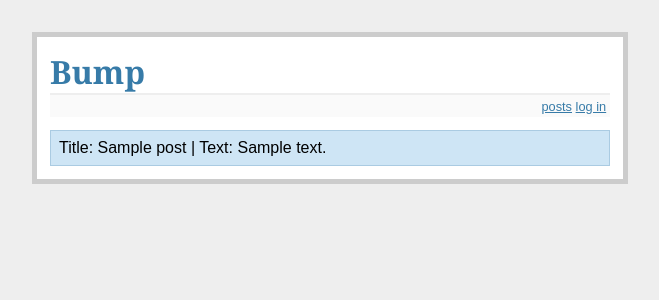
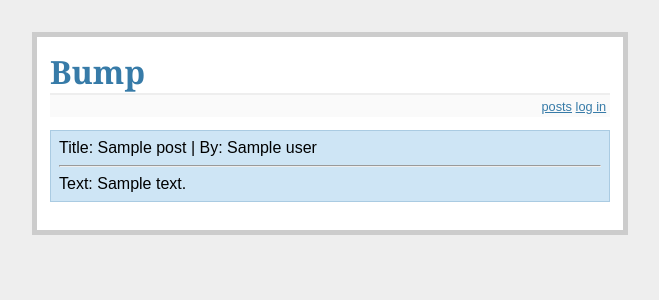
Before and after one commit to bump-app/bump-server, a Python web app: template bump/templates/posts/all_posts.html in a window 1280 px wide. Shown: the top 300 px of the page, without its empty margins (310-969 px from the left). Run offline with Jinja, Linux system fonts and the light colour scheme; the template is opened without the code that fills it: most values are stand-ins (such as "Sample title", 1, 10 or a date in 2020).

Commit message:
fixed post html

```diff
--- a/bump/config.py
+++ b/bump/config.py
@@ -4,7 +4,9 @@ Does not configure database
 
 """
 
-DEBUG = False
+DEBUG = True
+# Debug ONLY
+SEND_FILE_MAX_AGE_DEFAULT = 0
 
 SECRET_KEY = 'This string will be replaced with a proper key in production.'
 
--- a/bump/posts/views.py
+++ b/bump/posts/views.py
@@ -37,6 +37,7 @@ def before_request():
     if 'user_id' in session:
         g.user = User.query.get(session['user_id'])
 
+
 #@MOD.route('/<username>/new_post/', methods=['GET', 'POST'])
 @MOD.route('/new_post/', methods=['GET', 'POST'])
 @requires_login
--- a/bump/static/style.css
+++ b/bump/static/style.css
@@ -15,4 +15,6 @@ h2              { font-size: 1.2em; }
                     margin-bottom: 1em; background: #fafafa; }
 .flash          { background: #cee5F5; padding: 0.5em;
                     border: 1px solid #aacbe2; }
+.post           { background: #cee5F5; padding: 0.5em; margin-bottom: 15px;
+                    border: 1px solid #aacbe2; }
 .error          { background: #f0d6d6; padding: 0.5em; }
--- a/bump/templates/posts/all_posts.html
+++ b/bump/templates/posts/all_posts.html
@@ -4,7 +4,11 @@
         <div class=flash>No Posts!</div>
     {% else %}
         {% for post in posts %}
-            <div class=flash>Title: {{ post.title }} | Text: {{ post.text }}</div>
+            <div class=post>
+                Title: {{ post.title }} | By: {{ post.user.name }}
+                <hr>
+                Text: {{ post.text }}
+            </div>
         {% endfor %}
     {% endif %}
     <!--<a href="{{ url_for('users.register') }}">Register</a>-->
```
Also changed, not shown: bump/bump.db.
